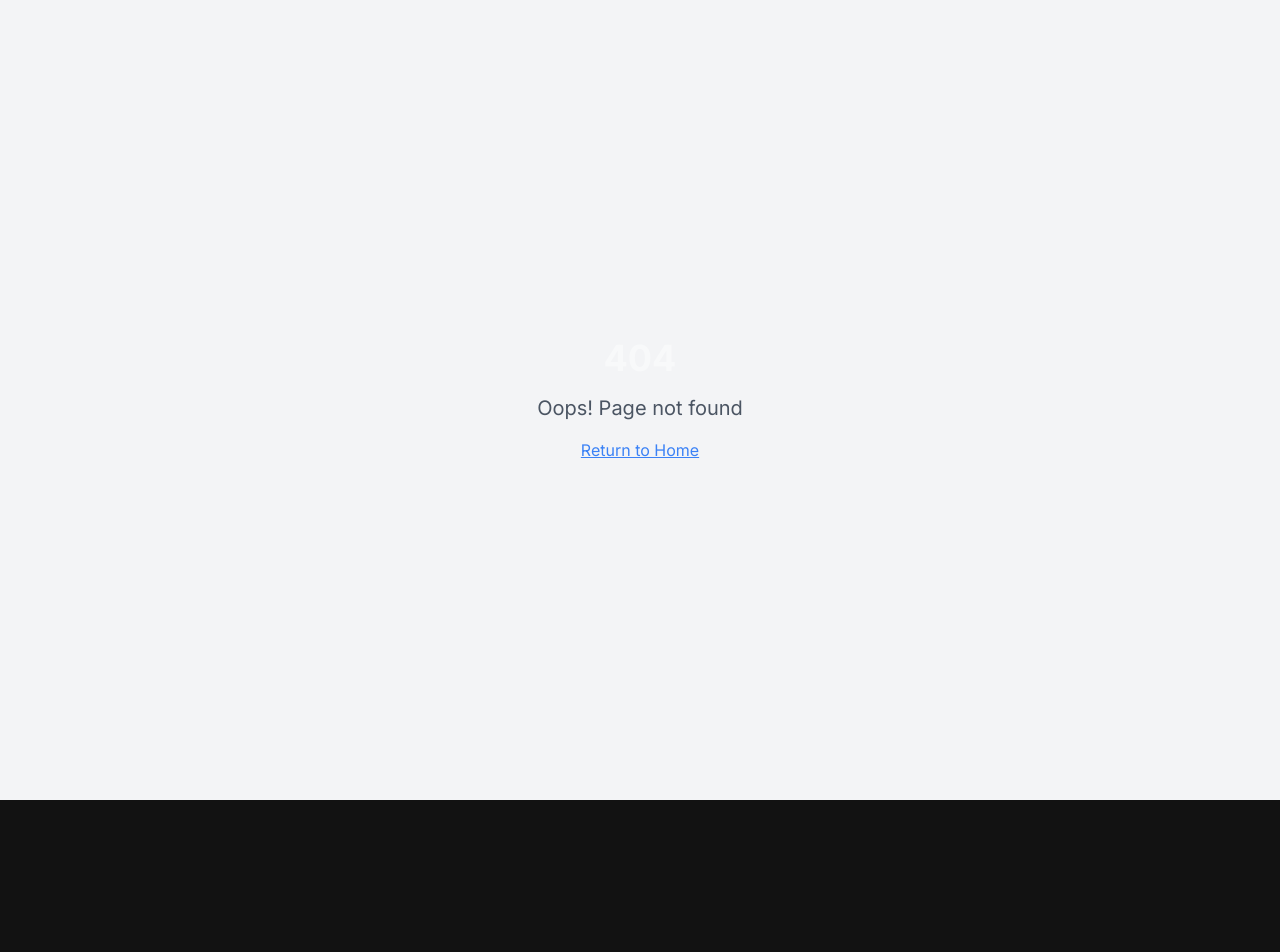
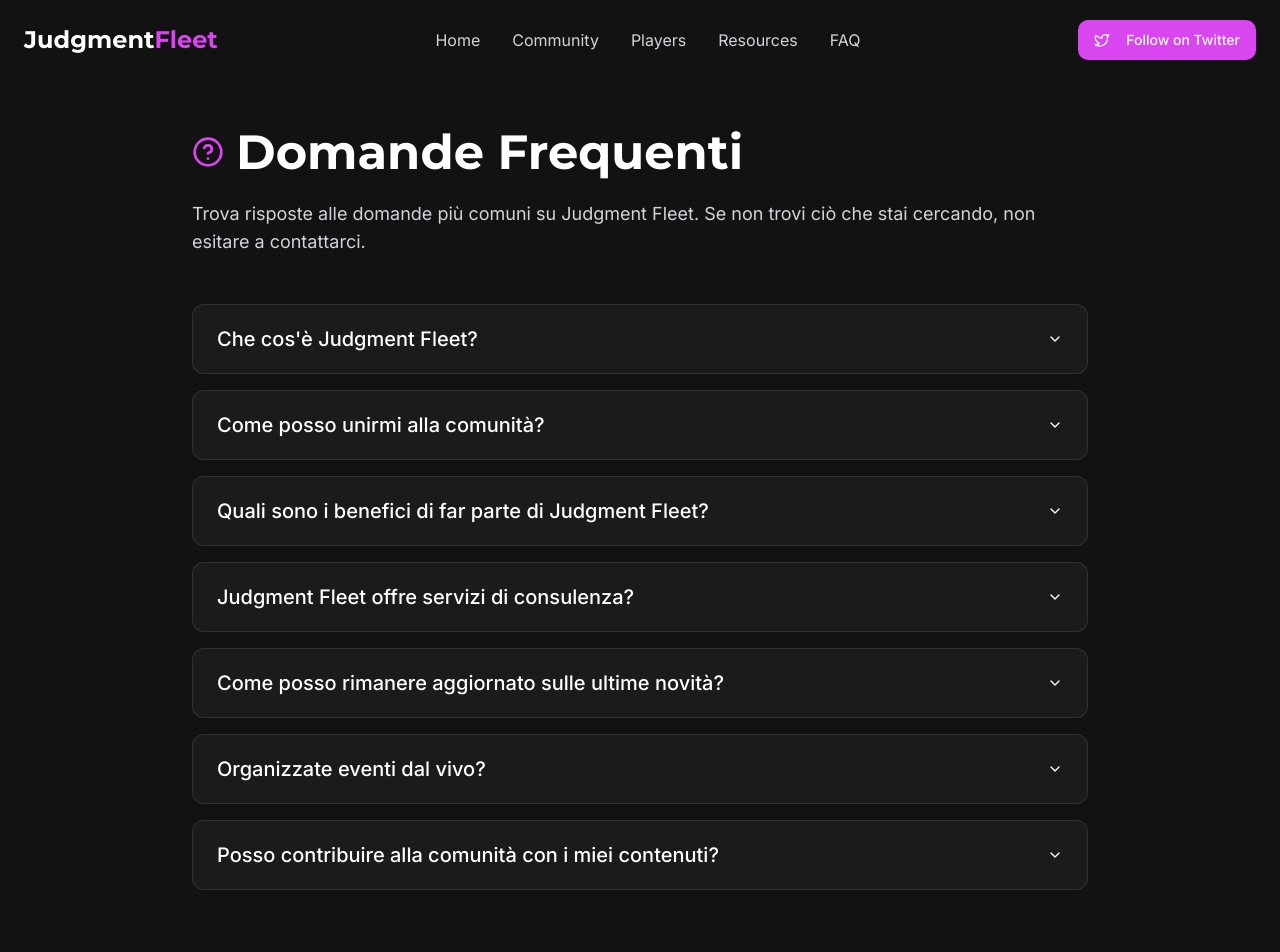
Before and after one commit to Ollareollareollare2/connectify-web-importer, a React (Vite) app: page /faq in a window 1280 px wide. Before the commit this address had no page. Shown: the top 952 px of the page. Before the commit the page ends 800 px from the top, so only its background shows below. Built offline with nearby package versions, Linux system fonts and the light colour scheme.

Commit message:
Add FAQ page
Adds a new FAQ page to the application, accessible via a new route. The navbar should function correctly on the FAQ page.

```diff
--- a/src/App.tsx
+++ b/src/App.tsx
@@ -5,6 +5,7 @@ import { TooltipProvider } from "@/components/ui/tooltip";
 import { QueryClient, QueryClientProvider } from "@tanstack/react-query";
 import { BrowserRouter, Routes, Route } from "react-router-dom";
 import Index from "./pages/Index";
+import FAQ from "./pages/FAQ";
 import NotFound from "./pages/NotFound";
 
 const queryClient = new QueryClient();
@@ -17,6 +18,7 @@ const App = () => (
       <BrowserRouter>
         <Routes>
           <Route path="/" element={<Index />} />
+          <Route path="/faq" element={<FAQ />} />
           {/* ADD ALL CUSTOM ROUTES ABOVE THE CATCH-ALL "*" ROUTE */}
           <Route path="*" element={<NotFound />} />
         </Routes>
--- a/src/components/Navbar.tsx
+++ b/src/components/Navbar.tsx
@@ -1,11 +1,15 @@
+
 import { useState, useEffect } from "react";
 import { Menu, X, Twitter } from "lucide-react";
 import { motion, AnimatePresence } from "framer-motion";
 import { Button } from "@/components/ui/button";
+import { Link, useLocation } from "react-router-dom";
 
 const Navbar = () => {
   const [isScrolled, setIsScrolled] = useState(false);
   const [isMobileMenuOpen, setIsMobileMenuOpen] = useState(false);
+  const location = useLocation();
+  const isHomePage = location.pathname === "/";
 
   useEffect(() => {
     const handleScroll = () => {
@@ -17,10 +21,15 @@ const Navbar = () => {
   }, []);
 
   const scrollToSection = (sectionId: string) => {
+    if (isHomePage) {
       const element = document.getElementById(sectionId);
       if (element) {
         element.scrollIntoView({ behavior: 'smooth' });
         setIsMobileMenuOpen(false);
+      }
+    } else {
+      // If not on homepage, navigate to homepage and then scroll
+      window.location.href = `/#${sectionId}`;
     }
   };
 
@@ -29,12 +38,9 @@ const Navbar = () => {
     { name: "Community", href: "community" },
     { name: "Players", href: "top-players" },
     { name: "Resources", href: "resources" },
+    { name: "FAQ", path: "/faq" },
   ];
-/* <img
-src="public/assetsupload/0960f71e-449c-4316-b652-9cff4011d4f4.png"
-alt="Judgment Fleet Logo"
-className="h-10 w-auto"
-/> */
+
   return (
     <header
       className={`fixed top-0 left-0 right-0 z-50 transition-all duration-300 ${
@@ -45,15 +51,23 @@ className="h-10 w-auto"
     >
       <div className="container mx-auto px-4 md:px-6">
         <div className="flex items-center justify-between">
-          <a href="#" className="flex items-center gap-2" onClick={() => scrollToSection('top')}>
-
+          <Link to="/" className="flex items-center gap-2">
             <span className="text-2xl font-display font-bold text-white">
               Judgment<span className="text-[#D946EF]">Fleet</span>
             </span>
-          </a>
+          </Link>
 
           <nav className="hidden md:flex items-center space-x-8">
             {navLinks.map((link) => (
+              link.path ? (
+                <Link
+                  key={link.name}
+                  to={link.path}
+                  className="text-gray-300 hover:text-white transition-colors"
+                >
+                  {link.name}
+                </Link>
+              ) : (
                 <a
                   key={link.name}
                   href={`#${link.href}`}
@@ -65,6 +79,7 @@ className="h-10 w-auto"
                 >
                   {link.name}
                 </a>
+              )
             ))}
           </nav>
 
@@ -97,6 +112,16 @@ className="h-10 w-auto"
           >
             <div className="container mx-auto px-4 py-4 flex flex-col space-y-4">
               {navLinks.map((link) => (
+                link.path ? (
+                  <Link
+                    key={link.name}
+                    to={link.path}
+                    className="text-gray-300 hover:text-white py-2 transition-colors"
+                    onClick={() => setIsMobileMenuOpen(false)}
+                  >
+                    {link.name}
+                  </Link>
+                ) : (
                   <a
                     key={link.name}
                     href={`#${link.href}`}
@@ -108,6 +133,7 @@ className="h-10 w-auto"
                   >
                     {link.name}
                   </a>
+                )
               ))}
               <Button
                 className="bg-[#D946EF] hover:bg-[#D946EF]/90 w-full"
--- /dev/null
+++ b/src/pages/FAQ.tsx
@@ -0,0 +1,101 @@
+
+import { useState } from "react";
+import Navbar from "../components/Navbar";
+import Footer from "../components/Footer";
+import { Button } from "@/components/ui/button";
+import { motion } from "framer-motion";
+import {
+  Accordion,
+  AccordionContent,
+  AccordionItem,
+  AccordionTrigger,
+} from "@/components/ui/accordion";
+import { HelpCircle } from "lucide-react";
+
+const FAQ = () => {
+  const [visible, setVisible] = useState(false);
+
+  const faqItems = [
+    {
+      question: "Che cos'è Judgment Fleet?",
+      answer: "Judgment Fleet è una comunità decentralizzata di appassionati del mondo crypto e blockchain che condividono conoscenze, risorse e opportunità nel settore."
+    },
+    {
+      question: "Come posso unirmi alla comunità?",
+      answer: "Puoi unirti alla nostra comunità seguendoci su Twitter e partecipando alle discussioni sui nostri canali social. Organizziamo regolarmente eventi e incontri virtuali per i nostri membri."
+    },
+    {
+      question: "Quali sono i benefici di far parte di Judgment Fleet?",
+      answer: "I membri di Judgment Fleet hanno accesso a risorse esclusive, analisi di mercato, opportunità di networking e la possibilità di collaborare con altri professionisti del settore blockchain."
+    },
+    {
+      question: "Judgment Fleet offre servizi di consulenza?",
+      answer: "Sì, attraverso la nostra rete di esperti, offriamo servizi di consulenza personalizzati su progetti blockchain, strategie di investimento e implementazioni tecnologiche."
+    },
+    {
+      question: "Come posso rimanere aggiornato sulle ultime novità?",
+      answer: "Seguici su Twitter e iscriviti alla nostra newsletter per ricevere aggiornamenti regolari sulle nostre attività, eventi imminenti e le ultime tendenze nel mondo blockchain."
+    },
+    {
+      question: "Organizzate eventi dal vivo?",
+      answer: "Sì, organizziamo regolarmente sia eventi virtuali che incontri dal vivo nelle principali città. Seguici sui social per conoscere i prossimi appuntamenti."
+    },
+    {
+      question: "Posso contribuire alla comunità con i miei contenuti?",
+      answer: "Assolutamente! Accogliamo con piacere contributi da parte dei membri della comunità. Contattaci per condividere i tuoi articoli, analisi o proposte di collaborazione."
+    }
+  ];
+
+  return (
+    <div className="min-h-screen bg-jf-dark text-white relative">
+      <Navbar />
+      <main className="container mx-auto px-4 py-24 md:py-32">
+        <motion.div
+          initial={{ opacity: 0, y: 20 }}
+          animate={{ opacity: 1, y: 0 }}
+          transition={{ duration: 0.5 }}
+          className="max-w-4xl mx-auto"
+        >
+          <div className="flex items-center gap-3 mb-6">
+            <HelpCircle className="h-8 w-8 text-[#D946EF]" />
+            <h1 className="text-4xl md:text-5xl font-display font-bold">Domande Frequenti</h1>
+          </div>
+
+          <p className="text-gray-300 text-lg mb-12">
+            Trova risposte alle domande più comuni su Judgment Fleet. Se non trovi ciò che stai cercando, non esitare a contattarci.
+          </p>
+
+          <Accordion type="single" collapsible className="w-full space-y-4">
+            {faqItems.map((item, index) => (
+              <AccordionItem
+                key={index}
+                value={`item-${index}`}
+                className="bg-jf-gray/30 border border-white/10 rounded-lg px-6 overflow-hidden"
+              >
+                <AccordionTrigger className="text-xl font-medium py-5 hover:no-underline">
+                  {item.question}
+                </AccordionTrigger>
+                <AccordionContent className="text-gray-300">
+                  <p className="py-2">{item.answer}</p>
+                </AccordionContent>
+              </AccordionItem>
+            ))}
+          </Accordion>
+
+          <div className="mt-16 text-center">
+            <p className="text-gray-300 mb-6">Hai altre domande?</p>
+            <Button
+              className="bg-[#D946EF] hover:bg-[#D946EF]/90"
+              onClick={() => window.open('https://twitter.com/JudgmentFleet', '_blank')}
+            >
+              Contattaci su Twitter
+            </Button>
+          </div>
+        </motion.div>
+      </main>
+      <Footer />
+    </div>
+  );
+};
+
+export default FAQ;
```
Lines whose indentation alone changed are shown as unchanged.
